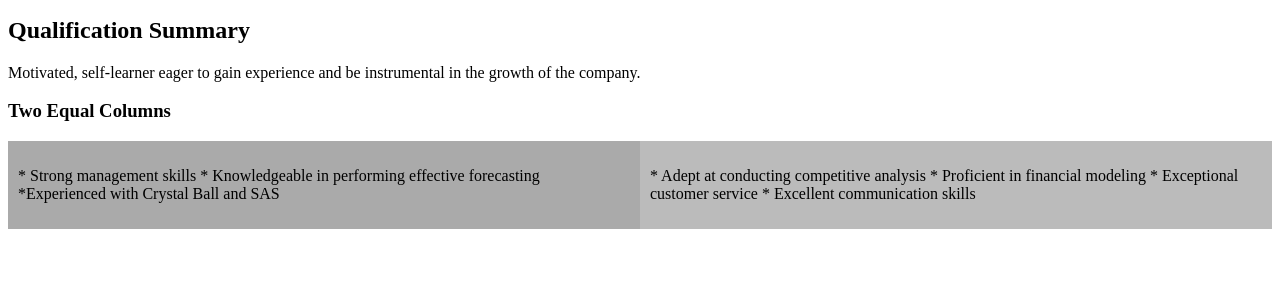
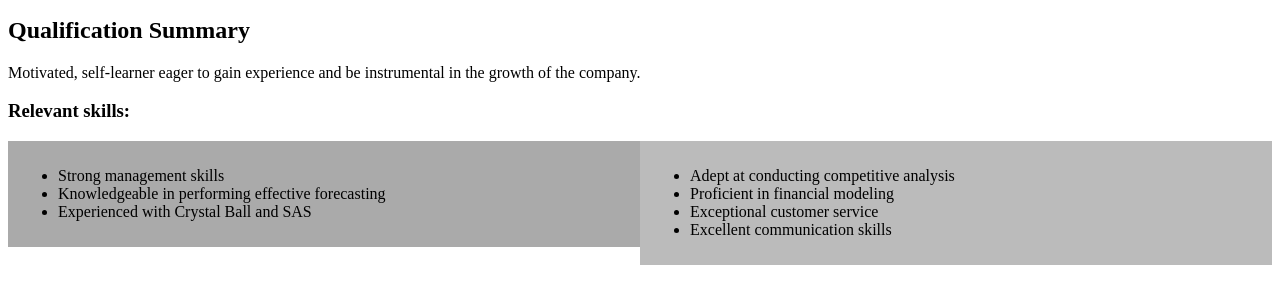
Before and after one commit to tbawel/tbawel.github.io, a plain HTML site: page index.html in a window 1280 px wide. Shown: the part 110-414 px from the top of the page. Drawn offline with Linux system fonts and the light colour scheme.

Commit message:
column changes

```diff
--- a/index.html
+++ b/index.html
@@ -38,21 +38,23 @@
   <h2>Qualification Summary</h2>
   <p>Motivated, self-learner eager to gain experience and be instrumental in the growth of the company.
   </p>
-  <h3>Two Equal Columns</h3>
+  <h3>Relevant skills:</h3>
 
   <div class="row">
     <div class="column" style="background-color:#aaa;">
-      <p>* Strong management skills
-        * Knowledgeable in performing effective forecasting
-        *Experienced with Crystal Ball and SAS
-      </p>
+      <ul>
+        <li>Strong management skills</li>
+        <li>Knowledgeable in performing effective forecasting</li>
+        <li>Experienced with Crystal Ball and SAS</li>
+      </ul>
     </div>
     <div class="column" style="background-color:#bbb;">
-      <p>* Adept at conducting competitive analysis
-        * Proficient in financial modeling
-        * Exceptional customer service
-        * Excellent communication skills
-      </p>
+      <ul>
+        <li>Adept at conducting competitive analysis</li>
+        <li>Proficient in financial modeling</li>
+        <li>Exceptional customer service</li>
+        <li>Excellent communication skills</li>
+      </ul>
     </div>
   </div>
 
```
